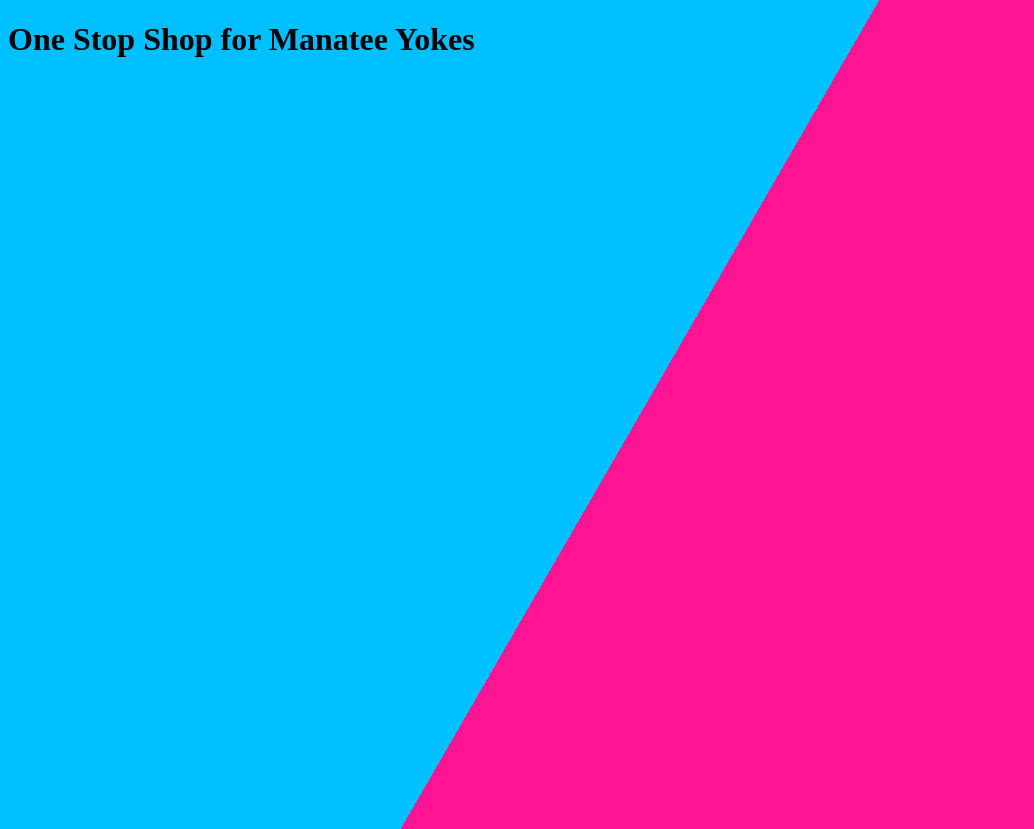
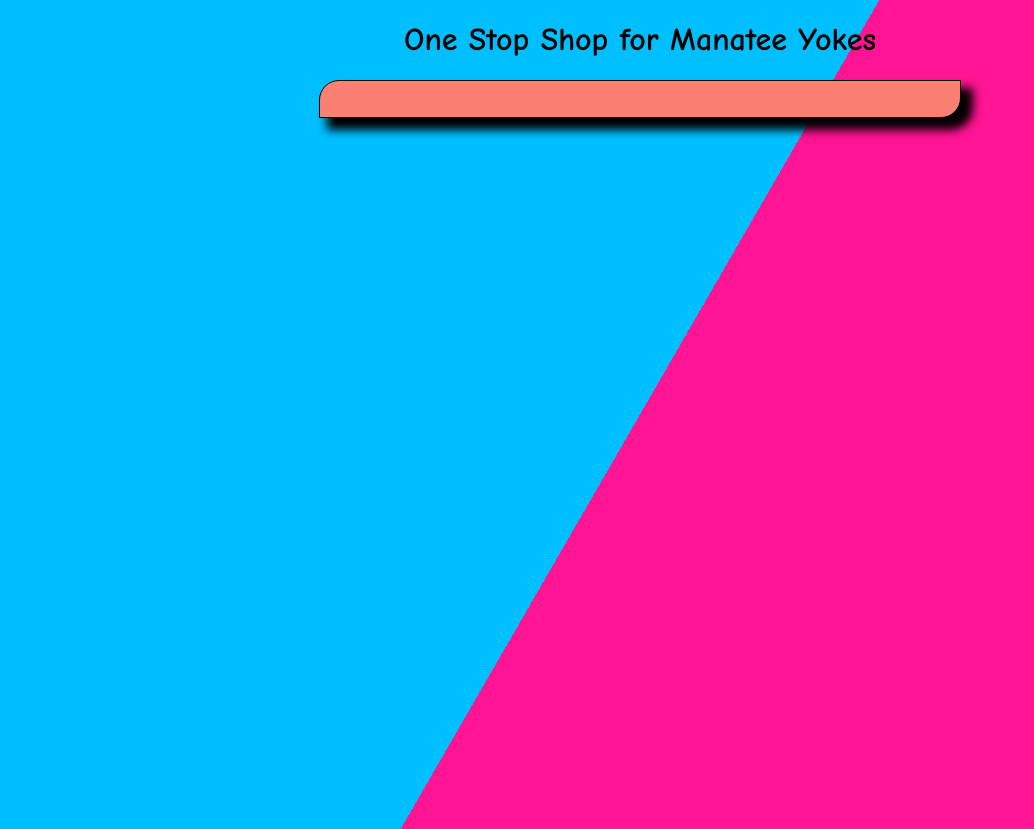
Before and after one commit to Rufasa85/manatee-jokes-2022, a plain HTML site: page index.html in a window 1280 px wide. Shown: the whole page, without its empty margins (0-1034 px from the left). Drawn offline with Linux system fonts and the light colour scheme; no server answers.

Commit message:
added styles

```diff
--- a/style.css
+++ b/style.css
@@ -1,4 +1,22 @@
 body {
     min-height:100vh;
-    background:linear-gradient(120deg, deepskyblue 0%, deepskyblue 50%, deeppink 50%)
+    background:linear-gradient(120deg, deepskyblue 0%, deepskyblue 50%, deeppink 50%);
+    font-family:"Comic Sans MS", cursive
 }
+h1 {
+    text-align:center;
+}
+
+p {
+    text-align: center;
+    font-size:36px;
+}
+
+#jokeDisplay {
+    width:50vw;
+    margin:0 auto;
+    background: salmon;
+    border-radius: 20px 0;
+    border:1px solid black;
+    box-shadow: 10px 10px 10px 2px black;
+}
```
